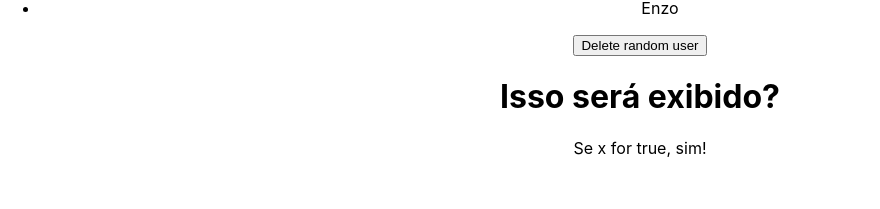
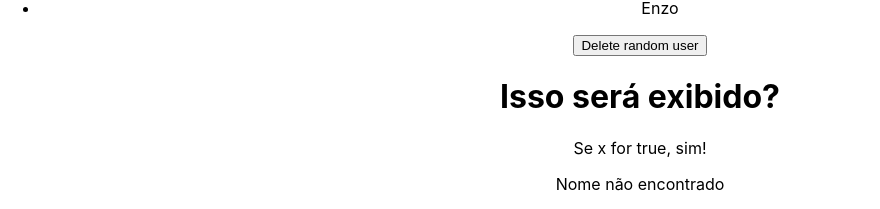
Before and after one commit to ehurafa/react-from-zero-to-mastery, a React (Create React App) app in the folder ARQUIVOS/03_AVANCADO_EM_REACT/avancado/: page / in a window 1280 px wide. Shown: the part 1392-1601 px from the top of the page, without its empty margins (0-880 px from the left). Before the commit the page ends 1566 px from the top, so only its background shows below. Built offline with nearby package versions, Linux system fonts and the light colour scheme.

Commit message:
ternary condition

```diff
--- a/ARQUIVOS/03_AVANCADO_EM_REACT/avancado/src/components/ConditionRender.js
+++ b/ARQUIVOS/03_AVANCADO_EM_REACT/avancado/src/components/ConditionRender.js
@@ -4,10 +4,28 @@ function ConditionalRender() {
 
     const [x] = useState(true)
 
+    const [name, setName] = useState('Rafael')
+
     return (
         <div>
             <h1>Isso será exibido?</h1>
             {x && <p>Se x for true, sim!</p>}
+
+            {name === 'João'
+                ? (
+                    <div>
+                        <p>O nome é João</p>
+                    </div>
+                )
+                : (
+                    <div>
+                        <p>Nome não encontrado</p>
+                    </div>
+                )
+            }
+
+            <button onClick={() => setName('João')}>Reset name</button>
+
         </div>
     )
 }
```
